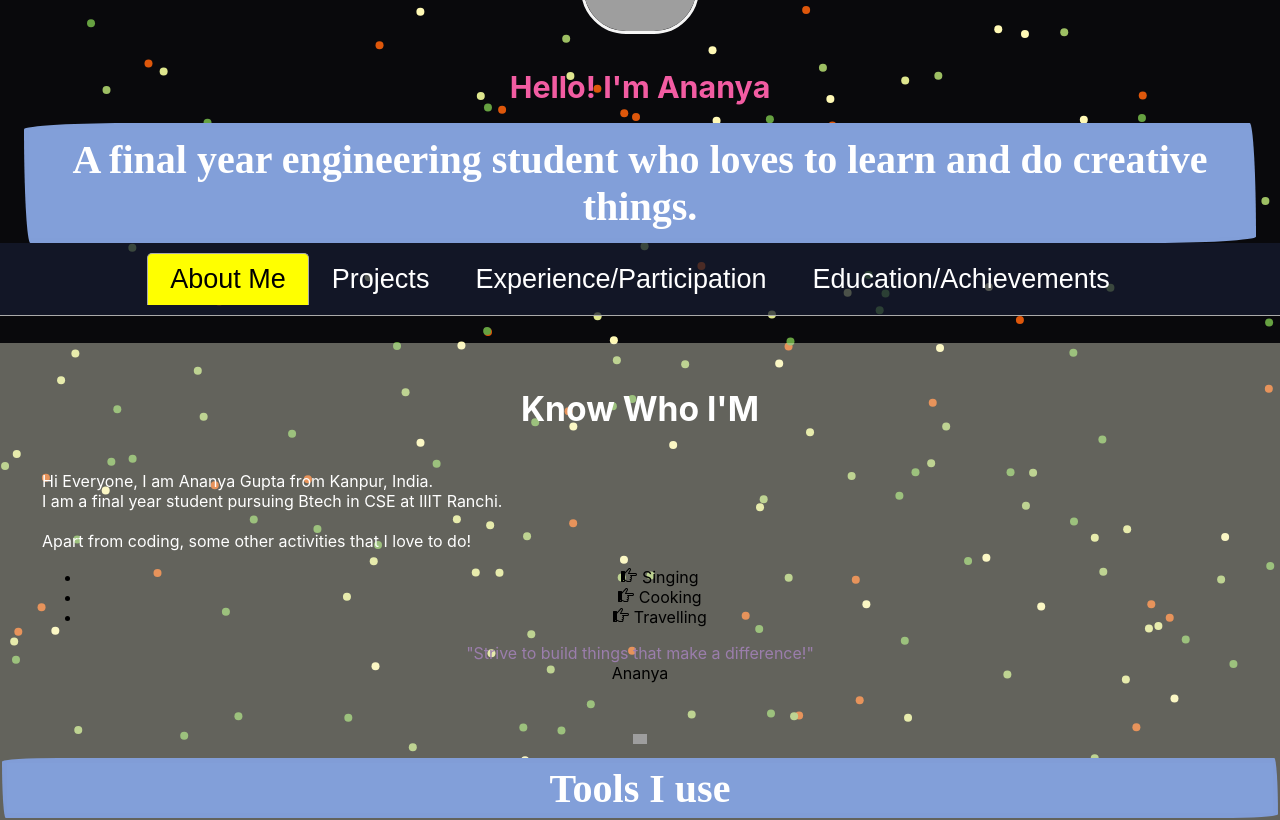
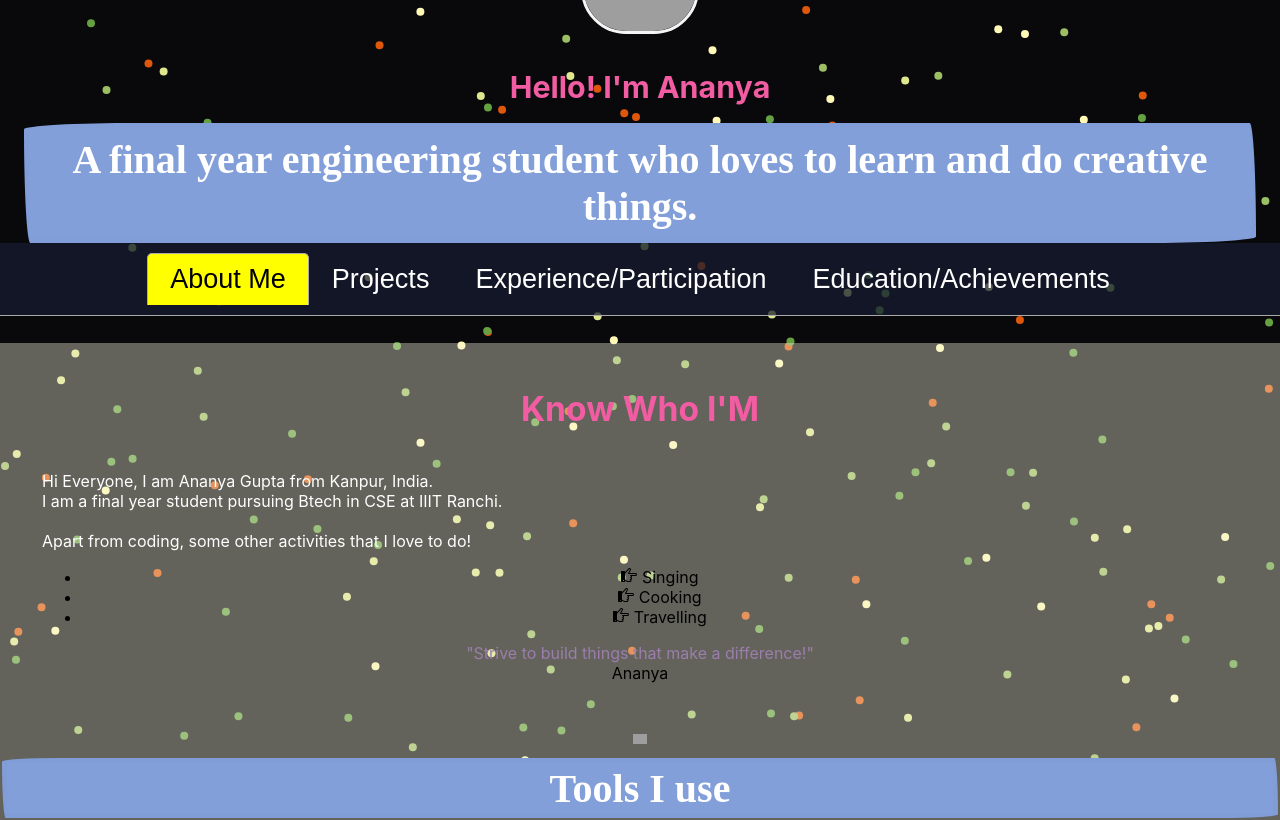
Before and after one commit to ananya8606/Portfolio-website-using-Reactjs, a React (Create React App) app: page / in a window 1280 px wide. Shown: the top 820 px of the page. Built offline with nearby package versions, Linux system fonts and the light colour scheme; grey boxes are pictures that could not be loaded.

Commit message:
Create About.js

```diff
--- a/src/components/About.js
+++ b/src/components/About.js
@@ -17,7 +17,7 @@ function About() {
               paddingBottom: "5px",
             }}
           >
-            <h1 style={{ fontSize: "2.1em", paddingBottom: "20px",color:"white"}}>
+            <h1 style={{ fontSize: "2.1em", paddingBottom: "20px",color:"#f25ca2"}}>
               Know Who <strong>I'M</strong>
             </h1>
             <Aboutcard />
```
